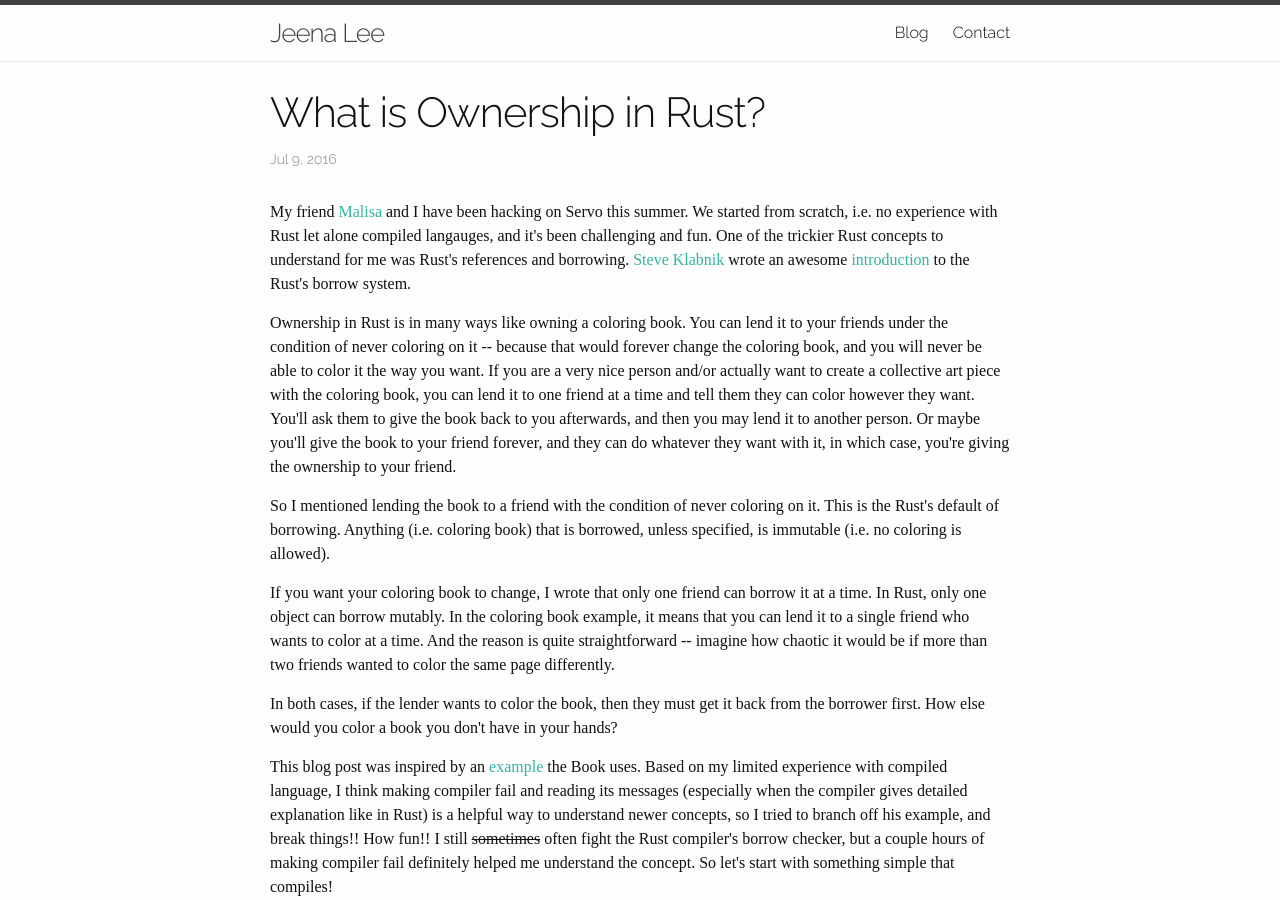
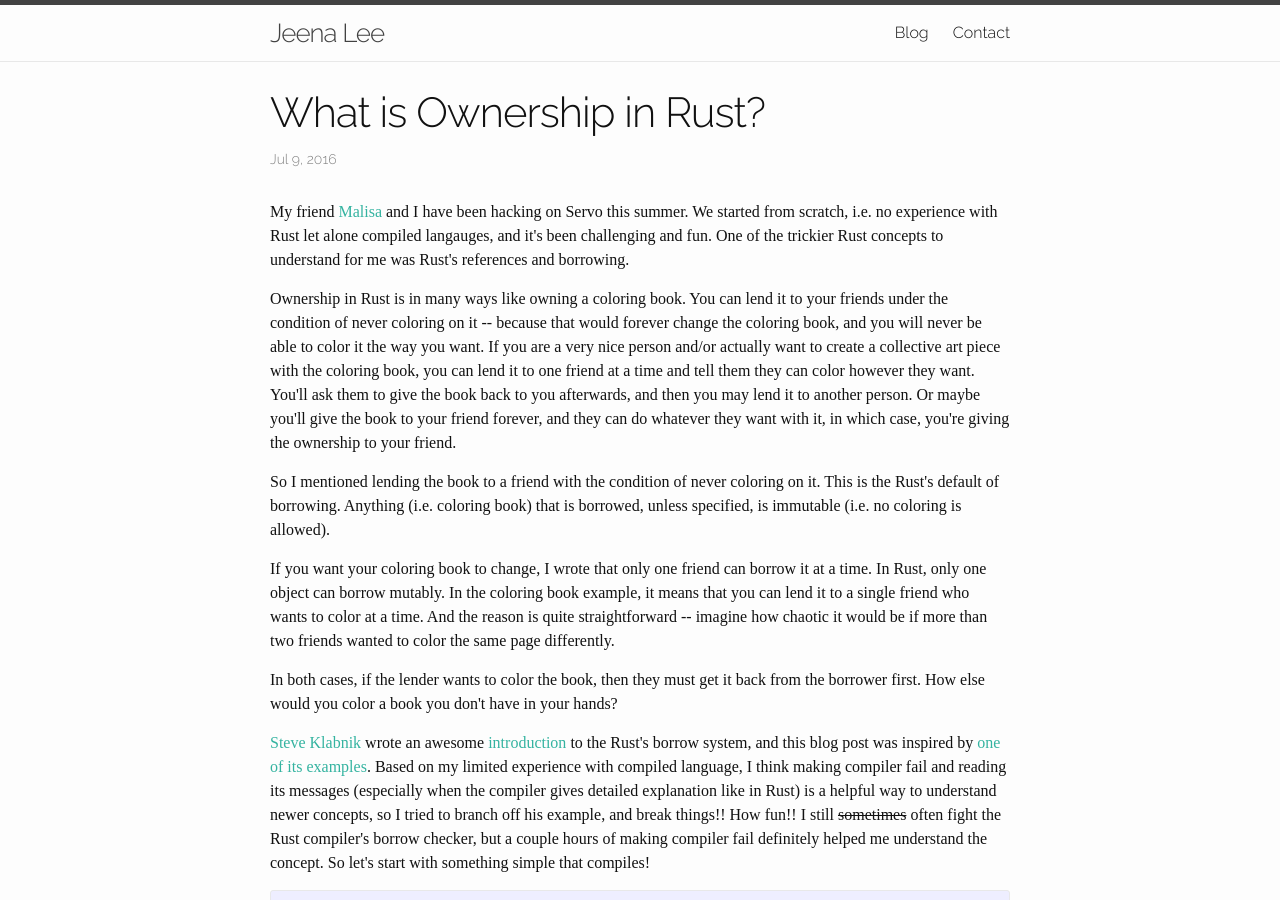
Before and after one commit to jeenalee/blog, a Jekyll site: the page built from _posts/2016-07-09-rust-ownership.html, in a window 1280 px wide and 900 px high. Built offline with Jekyll 4.4.1, drawn with Linux system fonts in a browser that asks for light colours; some web fonts are replaced.

Commit message:
Edit some paragraphs

```diff
--- a/_posts/2016-07-09-rust-ownership.html
+++ b/_posts/2016-07-09-rust-ownership.html
@@ -8,10 +8,7 @@ layout: post
   experience with Rust let alone compiled langauges, and it's
   been challenging and fun. One of the trickier Rust concepts to
   understand for me was Rust's references and
-  borrowing. <a href="http://words.steveklabnik.com/">Steve
-  Klabnik</a> wrote an
-  awesome <a href="https://doc.rust-lang.org/book/references-and-borrowing.html">introduction</a>
-  to the Rust's borrow system.
+  borrowing.
 </p>
 
 <p>
@@ -46,9 +43,11 @@ two friends wanted to color the same page differently.
 must get it back from the borrower first. How else would you color a
 book you don't have in your hands?</p>
 
-<p>This blog post was inspired by
-an <a href="https://doc.rust-lang.org/book/references-and-borrowing.html#mut-references">example</a>
-the Book uses. Based on my limited experience with compiled language,
+<p><a href="http://words.steveklabnik.com/">Steve Klabnik</a> wrote an
+awesome <a href="https://doc.rust-lang.org/book/references-and-borrowing.html">introduction</a>
+to the Rust's borrow system, and this blog post was inspired by
+<a href="https://doc.rust-lang.org/book/references-and-borrowing.html#mut-references">one of its examples</a>.
+Based on my limited experience with compiled language,
 I think making compiler fail and reading its messages (especially when
 the compiler gives detailed explanation like in Rust) is a helpful way
 to understand newer concepts, so I tried to branch off his example,
```
